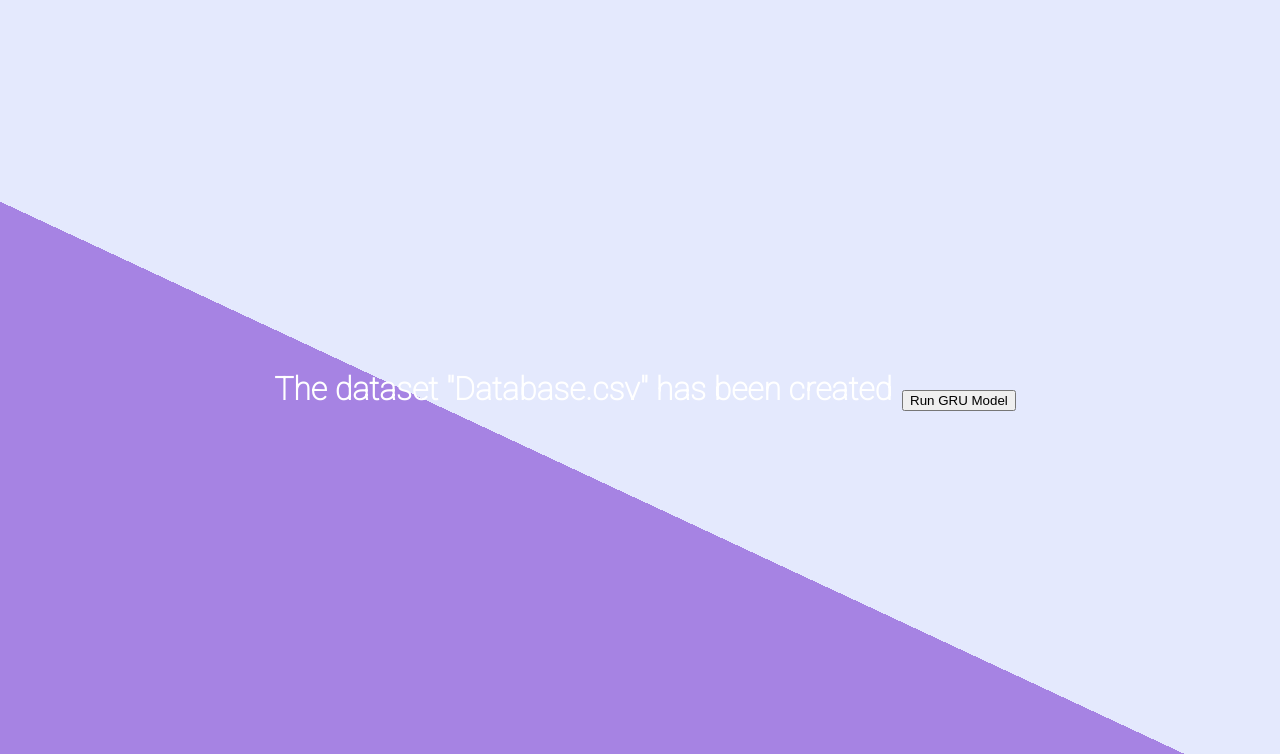
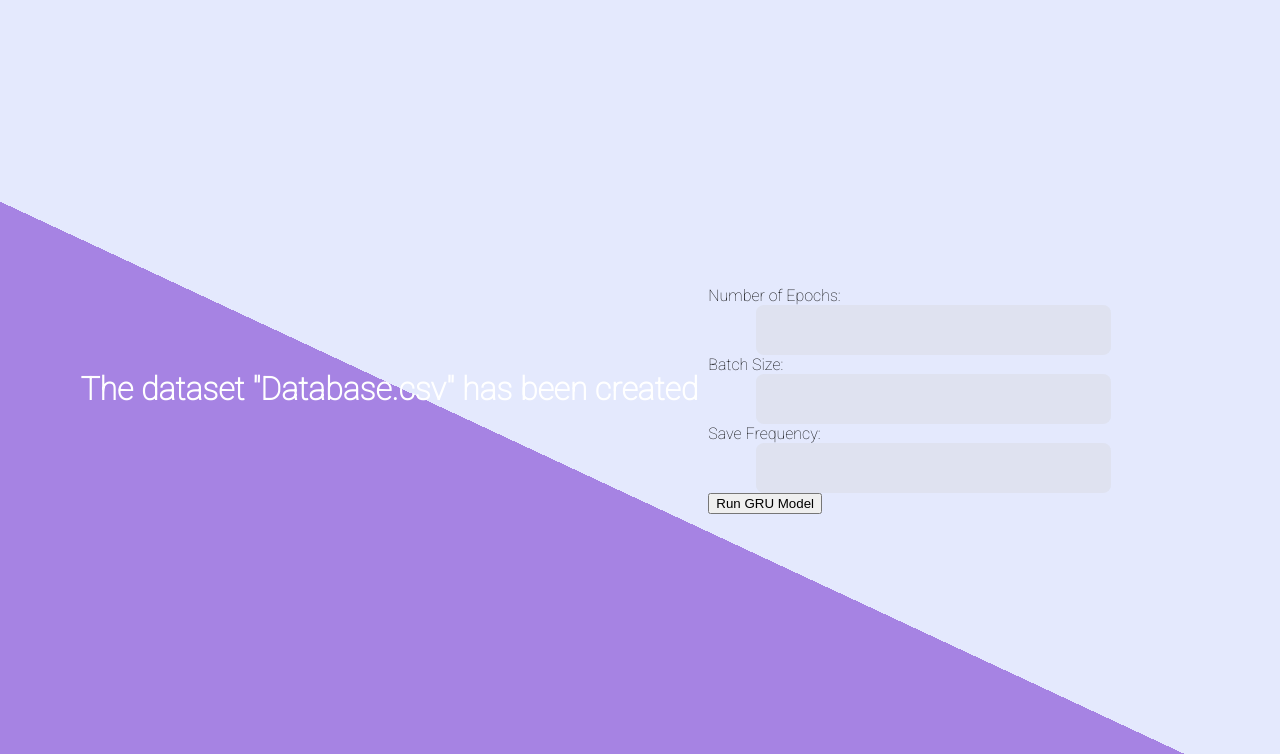
Before and after one commit to anushka-naik/grainPropellant, a Flask app: template templates/databaseReport.html in a window 1280 px wide. Shown: the top 754 px of the page. Run offline with Flask 3, Linux system fonts and the light colour scheme; the template is opened without the code that fills it, so the values that code supplies are empty.

Commit message:
one gru form working

```diff
--- a/app.py
+++ b/app.py
@@ -435,7 +435,17 @@
 
 @app.route('/run_gru', methods=['POST'])
 def run_gru():
-    gru_model()
+    # Parse JSON data from request
+    data = request.get_json()
+
+    # Extract values from the JSON data
+    num_epochs = int(data.get('num_epochs'))
+    batch_size = int(data.get('batch_size'))
+    save_frequency = int(data.get('save_frequency'))
+
+    # Call gru_model (assuming it will use these values somehow)
+    gru_model(num_epochs, batch_size, save_frequency)
+
     return jsonify({"message": "GRU model training started!"})
 
 
--- a/models.py
+++ b/models.py
@@ -42,7 +42,7 @@
 
 
 
-def gru_model():
+def gru_model(num_epochs, batch_size, save_freq):
     df = pd.read_csv('dataset.csv')
     df = df[df['BurnRate'].str.len() > 2]
 
@@ -77,11 +77,11 @@
     if not os.path.exists('./models/gru/checkpoints/'):
         os.makedirs('./models/gru/checkpoints/')
 
-    checkpoint_callback = CustomCheckpoint(filepath="./models/gru/checkpoints/gru_model_{epoch:02d}.h5", save_freq=5)
+    checkpoint_callback = CustomCheckpoint(filepath="./models/gru/checkpoints/gru_model_{epoch:02d}.h5", save_freq=save_freq)
 
 
     # Training the model with the ModelCheckpoint callback
-    model.fit(X_train_reshaped, Y_train, epochs=11, batch_size=32, validation_data=(X_test_reshaped, Y_test), callbacks=[checkpoint_callback])
+    model.fit(X_train_reshaped, Y_train, epochs=num_epochs, batch_size=batch_size, validation_data=(X_test_reshaped, Y_test), callbacks=[checkpoint_callback])
 
     model.save('./models/gru/gru_model_final.h5')
 
--- a/static/css/index.css
+++ b/static/css/index.css
@@ -159,3 +159,22 @@
 .btn-wrapper {
     text-align: center;
 }
+
+.jumbotron {
+  display: flex;
+  justify-content: space-between;
+  border: 1px solid #ddd;
+  padding: 20px;
+  background-color: #f9f9f9;
+  border-radius: 10px;
+}
+
+.model-form {
+  width: 32%;
+  border-left: 1px solid #ddd;
+  padding-left: 10px;
+}
+
+.model-form:first-child {
+  border-left: none;
+}
--- a/templates/databaseReport.html
+++ b/templates/databaseReport.html
@@ -17,6 +17,11 @@
                 // Create an XMLHttpRequest object
                 const xhr = new XMLHttpRequest();
 
+                // Extract values from the form
+                let num_epochs = document.getElementById("num_epochs").value;
+                let batch_size = document.getElementById("batch_size").value;
+                let save_frequency = document.getElementById("save_frequency").value;
+
                 // Configure the request
                 xhr.open("POST", "/run_gru", true);
                 xhr.setRequestHeader("Content-Type", "application/json");
@@ -28,16 +33,36 @@
                     }
                 };
 
-                // Send the request
-                xhr.send();
+                // Send the request with JSON payload
+                xhr.send(JSON.stringify({
+                    num_epochs: num_epochs,
+                    batch_size: batch_size,
+                    save_frequency: save_frequency
+                }));
             }
         </script>
     </head>
     <body>
        <h1> The dataset "Database.csv" has been created </h1>
 
-       <button onclick="trainModel()">Run GRU Model</button>
-
-        <script src="" async defer></script>
+       <form id="gruForm">
+        <label>
+            Number of Epochs:
+            <input type="number" id="num_epochs" required>
+        </label>
+        <br>
+        <label>
+            Batch Size:
+            <input type="number" id="batch_size" required>
+        </label>
+        <br>
+        <label>
+            Save Frequency:
+            <input type="number" id="save_frequency" required>
+        </label>
+        <br>
+        <button type="button" onclick="trainModel()">Run GRU Model</button>
+     </form>
+       <script src="" async defer></script>
     </body>
 </html>
```
Also changed, not shown: 1 other file.
